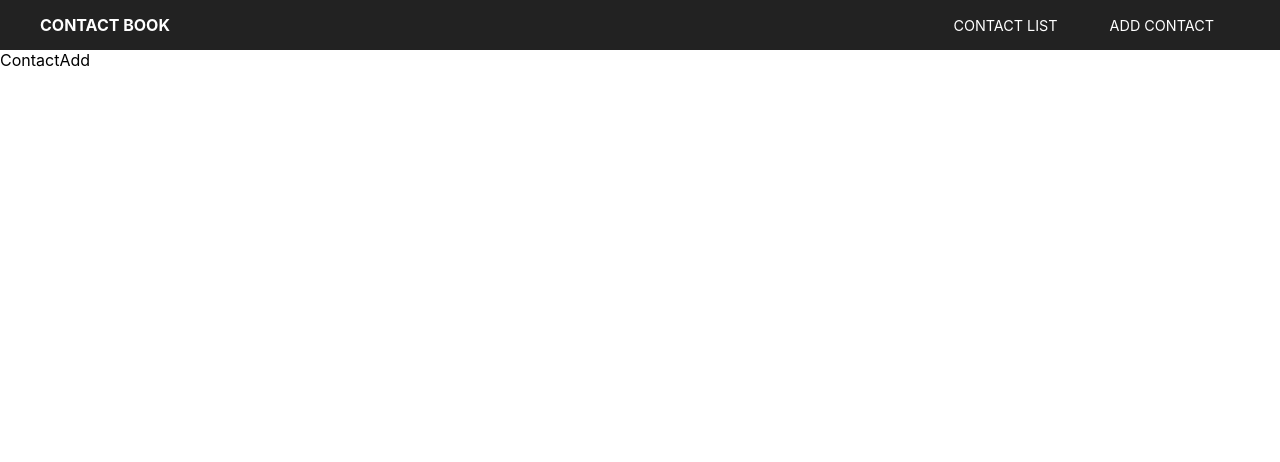
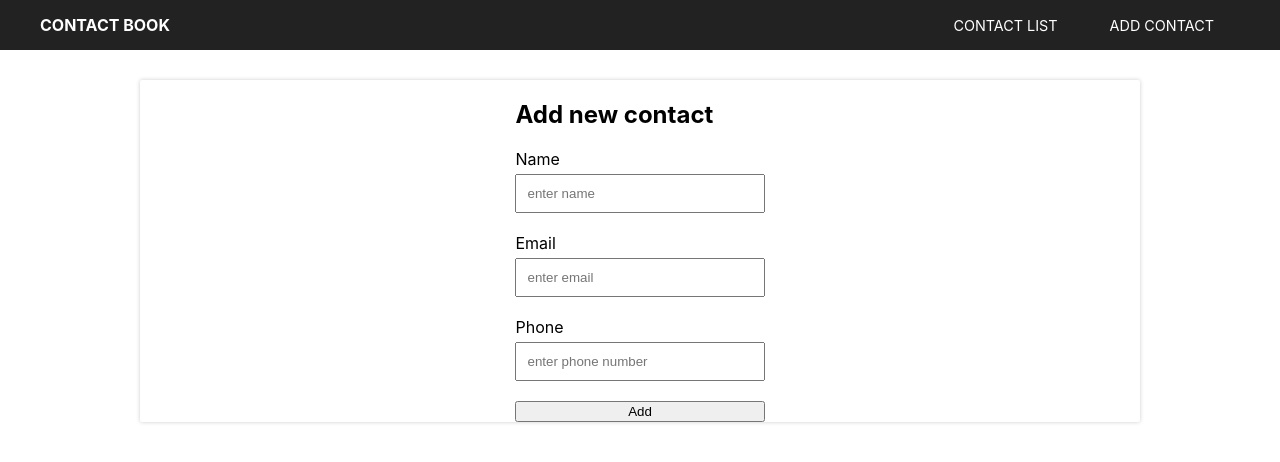
Before and after one commit to Nurjigit-Melis-uulu/contact-book, a React (Create React App) app: page /ContactAdd in a window 1280 px wide. Shown: the top 462 px of the page. Built offline with nearby package versions, Linux system fonts and the light colour scheme.

Commit message:
begin stylzed contactAdd

```diff
--- a/src/components/Contact/Contact.js
+++ b/src/components/Contact/Contact.js
@@ -0,0 +1,19 @@
+import React from "react";
+import classes from "./Contact.module.css";
+
+function Contact(props) {
+  return (
+    <div className={classes.Contact}>
+      <div className={classes.picture}>
+        <img src="" alt="" />
+      </div>
+      <div className={classes.descript}>
+        <h3 className={classes.name} />
+        <p className={classes.email} />
+        <p className={classes.phone} />
+      </div>
+    </div>
+  );
+}
+
+export default Contact;
--- /dev/null
+++ b/src/components/Controls/Form/Form.js
@@ -0,0 +1,25 @@
+import React from "react";
+import classes from "./Form.module.css";
+
+function Form(props) {
+  return (
+    <div className={classes.Form}>
+      <h2>Add new contact</h2>
+      <label for="name">
+        Name
+        <input type="text" placeholder="enter name" name="name" />
+      </label>
+      <label for="email">
+        Email
+        <input type="text" placeholder="enter email" name="email" />
+      </label>
+      <label for="phone">
+        Phone
+        <input type="text" placeholder="enter phone number" name="phone" />
+      </label>
+      <button>Add</button>
+    </div>
+  );
+}
+
+export default Form;
--- /dev/null
+++ b/src/components/Controls/Form/Form.module.css
@@ -0,0 +1,15 @@
+.Form {
+  display: flex;
+  flex-flow: column;
+}
+
+.Form label {
+  width: 100%;
+}
+
+.Form input {
+  width: 100%;
+  padding: 10px;
+  margin: 5px 0 20px;
+  box-sizing: border-box;
+}
--- a/src/containers/ContactAdd/ContactAdd.js
+++ b/src/containers/ContactAdd/ContactAdd.js
@@ -1,10 +1,15 @@
 import React, { Component } from "react";
 import classes from "./ContactAdd.module.css";
+import Form from "../../components/Controls/Form/Form";
 
 class ContactAdd extends Component {
   state = {};
   render() {
-    return <div className={classes.ContactAdd}>ContactAdd</div>;
+    return (
+      <div className={classes.ContactAdd}>
+        <Form />
+      </div>
+    );
   }
 }
 
--- a/src/containers/ContactAdd/ContactAdd.module.css
+++ b/src/containers/ContactAdd/ContactAdd.module.css
@@ -0,0 +1,10 @@
+.ContactAdd {
+  width: 100%;
+  max-width: 1000px;
+  border-radius: 2px;
+  box-shadow: 0 0 4px rgba(0, 0, 0, .2);
+  display: flex;
+  justify-content: center;
+  align-items: center;
+  margin: 30px auto;
+}
--- a/src/containers/ContactList/ContactList.js
+++ b/src/containers/ContactList/ContactList.js
@@ -1,10 +1,16 @@
 import React, { Component } from "react";
+
+import Contact from "../../components/Contact/Contact";
 import classes from "./ContactList.module.css";
 
 class ContactList extends Component {
   state = {};
   render() {
-    return <div className={classes.ContactList}>ContactList</div>;
+    return (
+      <div className={classes.ContactList}>
+        <Contact />
+      </div>
+    );
   }
 }
 
```
